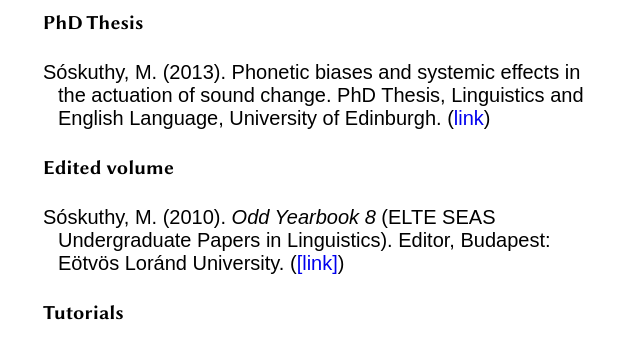
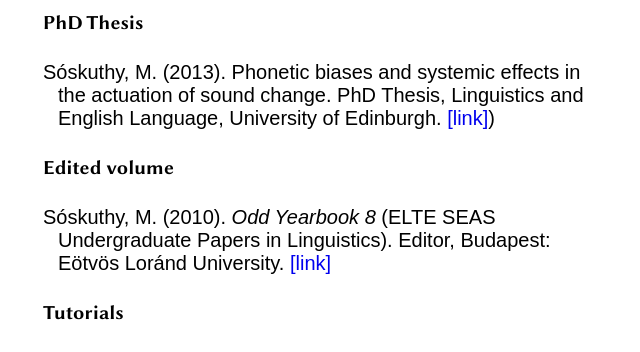
Before and after one commit to soskuthy/soskuthy.github.io, a Jekyll site: the page built from publications.html, in a window 1280 px wide and 900 px high, scrolled down 1676 px. Shown: the part 203-555 px from the top of the window, without its empty margins (317-957 px from the left). Built offline with Jekyll 4.4.1, drawn with Linux system fonts in a browser that asks for light colours; some web fonts are replaced.

Commit message:
fixed parentheses

```diff
--- a/publications.html
+++ b/publications.html
@@ -36,12 +36,12 @@ title: Publications
         <h4>PhD Thesis</h4>
 
         <ul>
-            <li>Sóskuthy, M. (2013). Phonetic biases and systemic effects in the actuation of sound change. PhD Thesis, Linguistics and English Language, University of Edinburgh. (<a href="https://www.era.lib.ed.ac.uk/handle/1842/8946" target="_blank">link</a>)</li>
+            <li>Sóskuthy, M. (2013). Phonetic biases and systemic effects in the actuation of sound change. PhD Thesis, Linguistics and English Language, University of Edinburgh. <a href="https://www.era.lib.ed.ac.uk/handle/1842/8946" target="_blank">[link]</a>)</li>
         </ul>
 
         <h4>Edited volume</h4>
         <ul>
-            <li>Sóskuthy, M. (2010). <i>Odd Yearbook 8</i> (ELTE SEAS Undergraduate Papers in Linguistics). Editor, Budapest: Eötvös Loránd University. (<a href="http://budling.nytud.hu/~cash/odd/" target="_blank">[link]</a>)</li>
+            <li>Sóskuthy, M. (2010). <i>Odd Yearbook 8</i> (ELTE SEAS Undergraduate Papers in Linguistics). Editor, Budapest: Eötvös Loránd University. <a href="http://budling.nytud.hu/~cash/odd/" target="_blank">[link]</a></li>
         </ul>
 
         <h4>Tutorials</h4>
```
Also changed, not shown: 1 other file.
